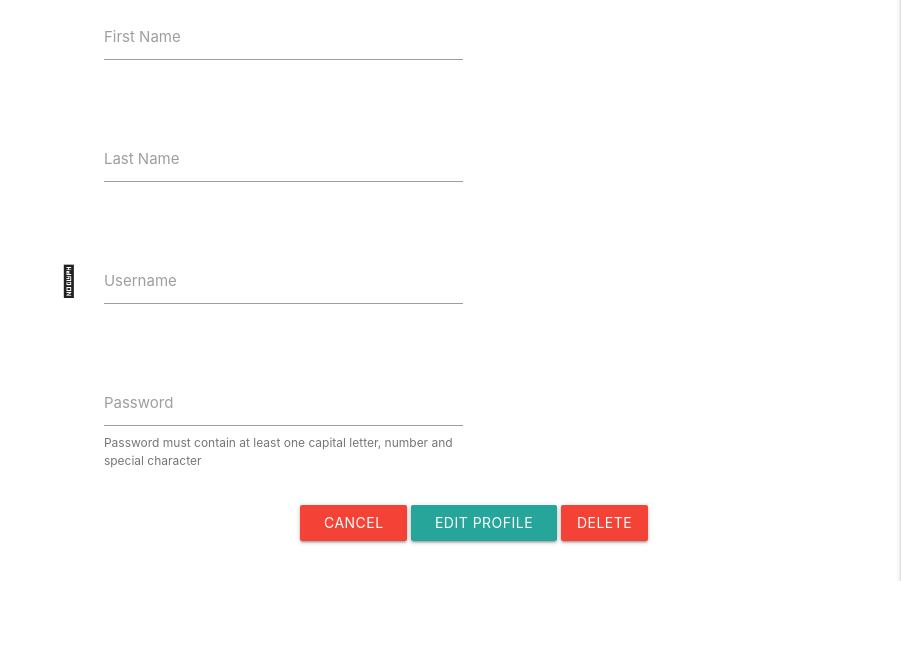
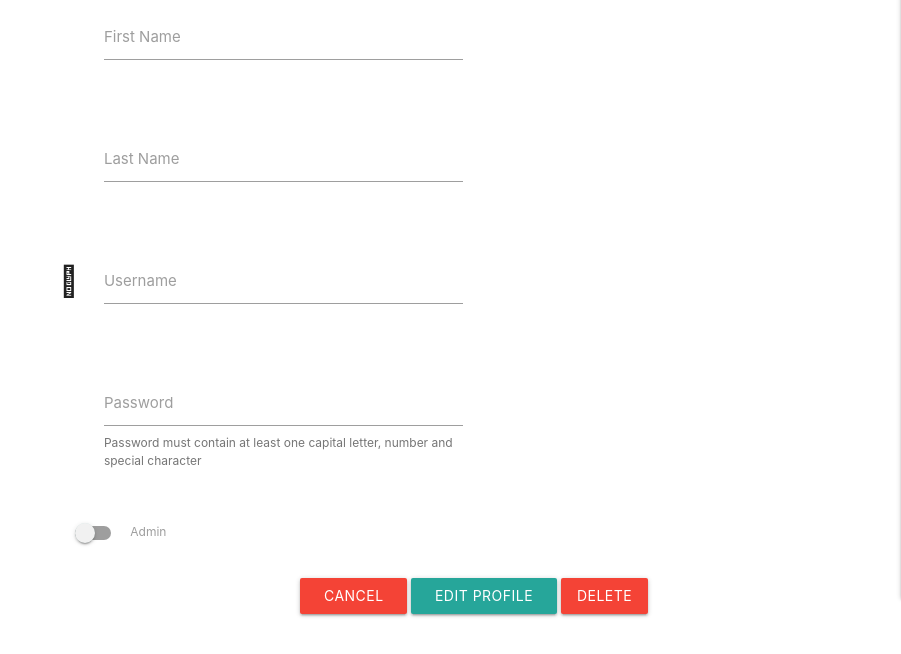
Before and after one commit to stefbez/the-book-club, a Flask app: template templates/edit_profile.html in a window 1280 px wide. Shown: the part 262-916 px from the top of the page, without its empty margins (379-1280 px from the left). Before the commit the page ends 843 px from the top, so only its background shows below. Run offline with Flask 2, Linux system fonts and the light colour scheme; the template is opened without the code that fills it, so the values that code supplies are empty; some libraries are stand-ins or nearby versions.

Commit message:
Add disabled admin switch for future development.

```diff
--- a/app.py
+++ b/app.py
@@ -174,24 +174,24 @@ def edit_profile(user_id):
     this_user = mongo.db.users.find_one(
         {"username": session["user"].lower()})
     if request.method == "POST":
-
-        edit_user = {
+        if this_user['is_admin'] == "on":
+            edit_user = {
                 "first_name": request.form.get("first_name").lower(),
                 "last_name": request.form.get("last_name").lower(),
                 "username": request.form.get("username").lower(),
                 "password": generate_password_hash(
                     request.form.get("password")),
-                "is_admin": request.form.get("is_admin")
-        }
-        # else:
-        #     edit_user = {
-        #         "first_name": request.form.get("first_name").lower(),
-        #         "last_name": request.form.get("last_name").lower(),
-        #         "username": request.form.get("username").lower(),
-        #         "password": generate_password_hash(
-        #             request.form.get("password")),
-        #         "is_admin": "off"
-        #     }
+                "is_admin": "on"
+            }
+        else:
+            edit_user = {
+                "first_name": request.form.get("first_name").lower(),
+                "last_name": request.form.get("last_name").lower(),
+                "username": request.form.get("username").lower(),
+                "password": generate_password_hash(
+                    request.form.get("password")),
+                "is_admin": "off"
+            }
         mongo.db.users.update({"_id": ObjectId(user_id)}, edit_user)
         session["user"] = request.form.get("username").lower()
         flash("User profile successfully updated")
--- a/templates/edit_profile.html
+++ b/templates/edit_profile.html
@@ -44,6 +44,22 @@
                     <span class="helper-text" data-error="Password must contain at least one capital letter, number and special character">Password must contain at least one capital letter, number and special character</span>
                 </div>
             </div>
+            <!-- Admin Status -->
+            <div class="row">
+                <div class="input-field col s6">
+                    <div class="switch">
+                        <label for="is_admin">
+                            {% if user.is_admin == "on" %}
+                            <input type="checkbox" id="is_admin disabled" name="is_admin" checked>
+                            {% else %}
+                            <input type="checkbox" id="is_admin disabled" name="is_admin">
+                            {% endif %}
+                            <span class="lever"></span>
+                            Admin
+                        </label>
+                    </div>
+                </div>
+            </div>
             <!-- Edit Cancel Delete Buttons -->
             <div class="row">
                 <div class="col s12 center-align">
```
